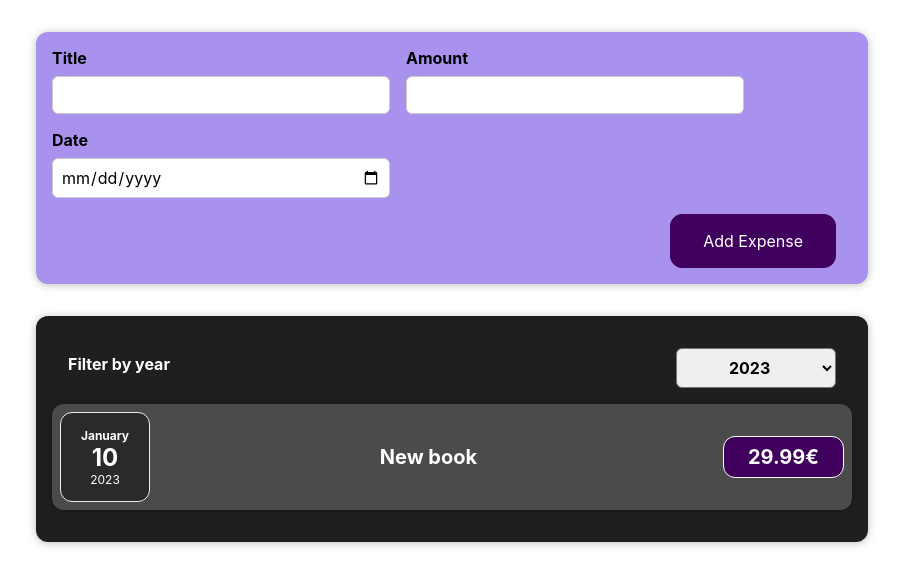
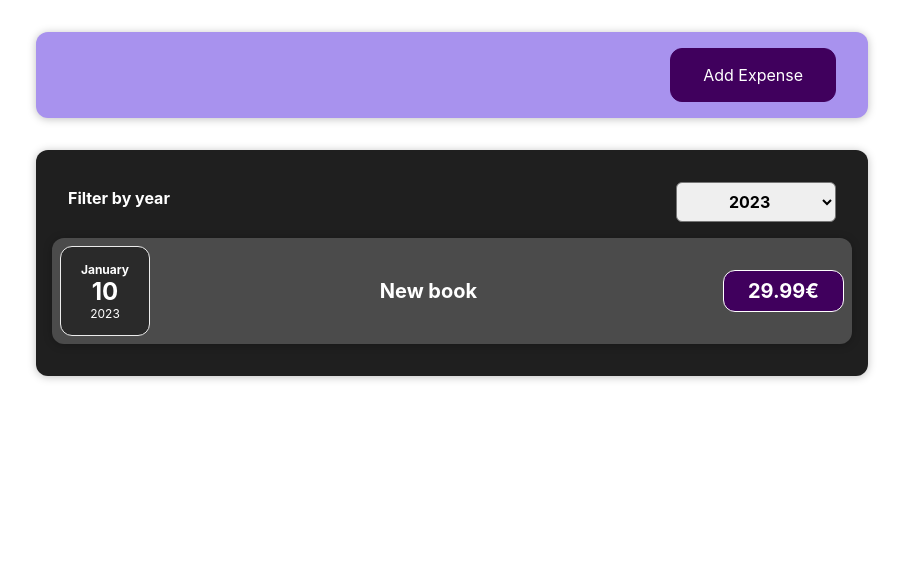
Before and after one commit to MarkusMaal2/my_expenses, a React (Create React App) app: page / in a window 1280 px wide. Shown: the top 586 px of the page, without its empty margins (188-1091 px from the left). Built offline with nearby package versions, Linux system fonts and the light colour scheme.

Commit message:
Toggle form visibility using toggleVisibleHandler

```diff
--- a/src/components/NewExpense/ExpenseForm.js
+++ b/src/components/NewExpense/ExpenseForm.js
@@ -26,13 +26,23 @@ const ExpenseForm = (props) => {
             date: new Date(enteredDate)
         }
         //console.log(expenseData)
+        props.onToggleForm(props.formVisible)
         props.onSaveExpenseData(expenseData)
         setEnteredTitle('')
         setEnteredDate('')
         setEnteredAmount('')
+
+    }
+
+    const toggleVisibleHandler = (e) => {
+        props.onToggleForm(props.formVisible)
+        e.preventDefault()
     }
 
     return (
+
+        <div>
+            { props.formVisible &&
                 <form onSubmit={submitHandler}>
                     <div className="new-expense__controls">
                         <div className="new-expense__control">
@@ -41,17 +51,27 @@ const ExpenseForm = (props) => {
                         </div>
                         <div className="new-expense__control">
                             <label>Amount</label>
-                    <input type="number" min="0.01" step="0.01" onChange={amountChangeHandler} value={enteredAmount}/>
+                            <input type="number" min="0.01" step="0.01" onChange={amountChangeHandler}
+                                   value={enteredAmount}/>
                         </div>
                         <div className="new-expense__control">
                             <label>Date</label>
-                    <input type="date" min="2023-01-18" max="2025-12-31" onChange={dateChangeHandler} value={enteredDate}/>
+                            <input type="date" min="2023-01-18" max="2025-12-31" onChange={dateChangeHandler}
+                                   value={enteredDate}/>
                         </div>
                     </div>
                     <div className="new-expense__actions">
                         <button type="submit">Add Expense</button>
+                        <button type="submit">Cancel</button>
                     </div>
                 </form>
+            }
+            { !props.formVisible &&
+                <form onSubmit={toggleVisibleHandler}>
+                    <div className="new-expense__actions"><button type="submit">Add Expense</button></div>
+                </form>
+            }
+        </div>
     )
 }
 export default ExpenseForm
--- a/src/components/NewExpense/NewExpense.js
+++ b/src/components/NewExpense/NewExpense.js
@@ -1,9 +1,10 @@
-import React from "react"
+import React, {useState} from "react"
 import './NewExpense.css'
 
 import ExpenseForm from "./ExpenseForm"
 
 const NewExpense = (props) => {
+    const [addFormVisible, setAddForm] = useState(false)
     const saveExpenseDataHandler = (enteredExpenseData) => {
         const expenseData = {
             ...enteredExpenseData,
@@ -11,10 +12,13 @@ const NewExpense = (props) => {
         }
         props.onAddExpense(expenseData)
     }
+    const toggleFormHandler = () => {
+        setAddForm(!addFormVisible)
+    }
 
     return (
         <div className="new-expense">
-            <ExpenseForm onSaveExpenseData={saveExpenseDataHandler}></ExpenseForm>
+            <ExpenseForm onToggleForm={toggleFormHandler} onSaveExpenseData={saveExpenseDataHandler} formVisible={addFormVisible}></ExpenseForm>
         </div>
     )
 }
```
Lines whose indentation alone changed are shown as unchanged.
